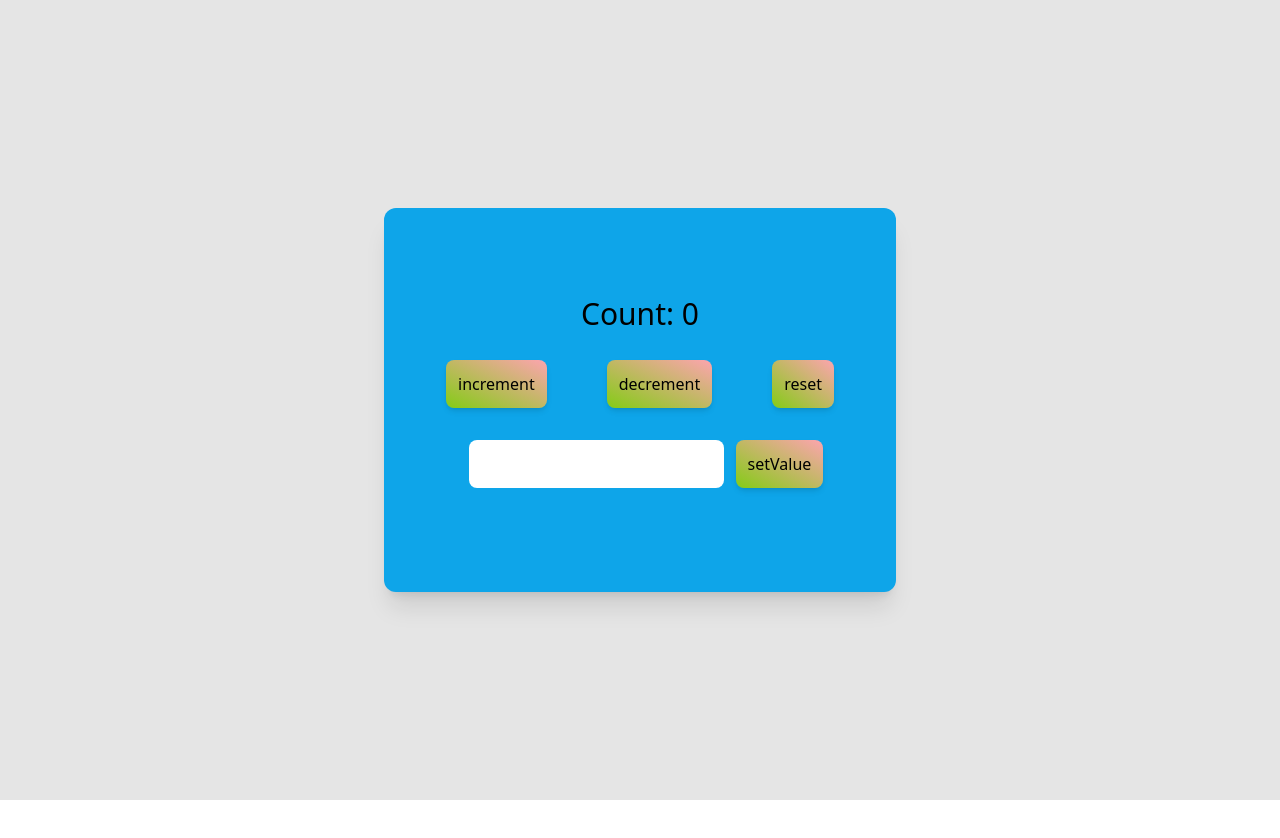
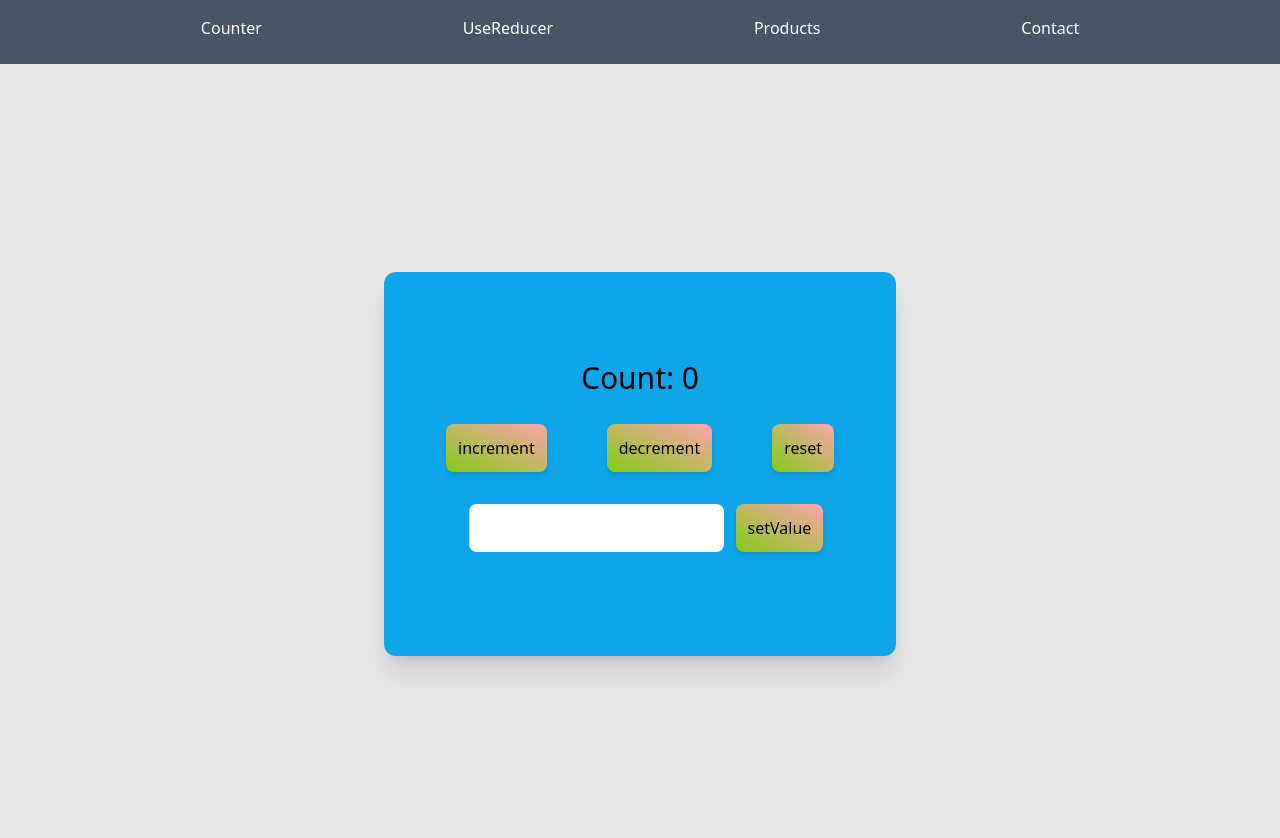
Before and after one commit to horlayeanca/Counter-App, a React (Create React App) app: page / in a window 1280 px wide. Shown: the top 838 px of the page. Before the commit the page ends 800 px from the top, so only its background shows below. Built offline with nearby package versions, Linux system fonts and the light colour scheme.

Commit message:
added navbar

```diff
--- a/package.json
+++ b/package.json
@@ -8,6 +8,7 @@
     "@testing-library/user-event": "^13.5.0",
     "react": "^18.2.0",
     "react-dom": "^18.2.0",
+    "react-router-dom": "^6.4.3",
     "react-scripts": "5.0.1",
     "web-vitals": "^2.1.4"
   },
--- a/src/App.js
+++ b/src/App.js
@@ -1,8 +1,10 @@
 import Counter from "./components/Counter";
+import NavBar from "./components/NavBar";
 
 function App() {
   return (
     <div>
+      <NavBar />
       <Counter />
     </div>
   );
--- /dev/null
+++ b/src/components/Error404.jsx
@@ -0,0 +1,27 @@
+import React from "react";
+import { Link } from "react-router-dom";
+
+function Error() {
+  return (
+    <div>
+      <h1 className="text-4xl font-bold text-red-600 flex w-full mt-16 items-center justify-center m-auto">
+        Error 404 - Page Not Found.
+      </h1>
+      <p className="flex w-full justify-center mt-5 text-lg">
+        oops... it seems I have brought you to where you don't know.. :)
+      </p>
+      <p className="flex w-full justify-center text-lg">
+        click &nbsp;
+        <Link
+          to="/"
+          className="cursor-pointer text-red-500 italic hover:text-blue-700"
+        >
+          here &nbsp;
+        </Link>
+        to go back home.
+      </p>
+    </div>
+  );
+}
+
+export default Error;
--- /dev/null
+++ b/src/components/NavBar.jsx
@@ -0,0 +1,38 @@
+import React from "react";
+
+function NavBar() {
+  const navigations = [
+    {
+      id: 1,
+      link: "Counter",
+    },
+    {
+      id: 2,
+      link: "useReducer",
+    },
+    {
+      id: 3,
+      link: "products",
+    },
+    {
+      id: 4,
+      link: "contact",
+    },
+  ];
+  return (
+    <div className="bg-slate-600 h-16">
+      <ul className="flex items-center justify-evenly top-0 left-0 w-full p-4 text-white">
+        {navigations.map(({ id, link }) => (
+          <li
+            key={id}
+            className="px-4 cursor-pointer capitalize font-medium hover:text-rose-400 duration-300 hover:scale-105"
+          >
+            {link}
+          </li>
+        ))}
+      </ul>
+    </div>
+  );
+}
+
+export default NavBar;
```
Also changed, not shown: src/components/CustomHook.jsx (added), src/components/ErrorBoundary.jsx (added), 1 other file (tests, documents, lock files or other folders).
